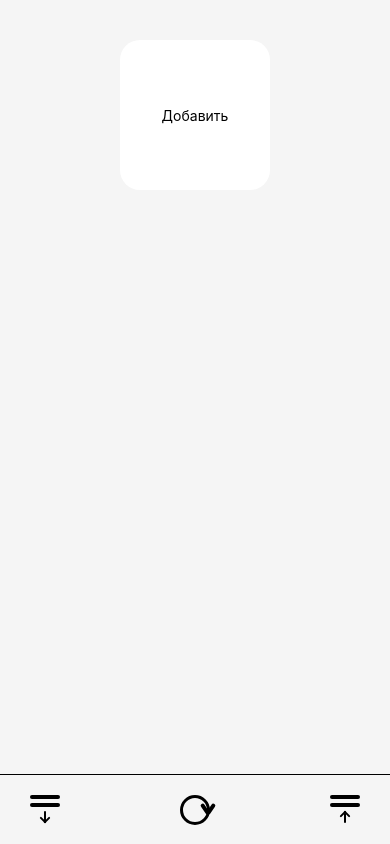
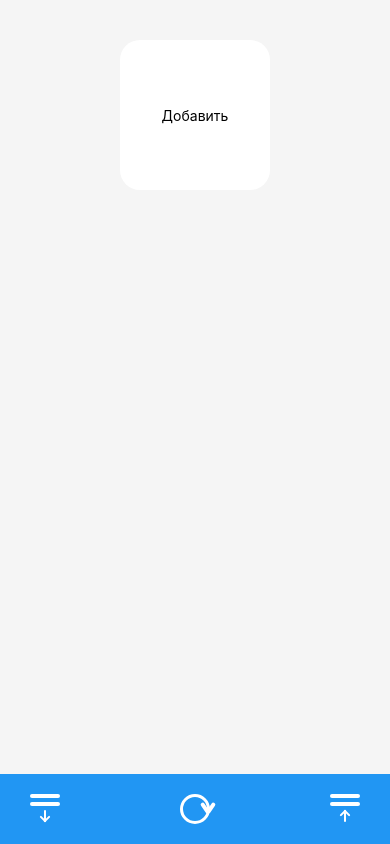
Before and after one commit to VladAvseev/MyBudgetApp, a React Native app: screen /Home in a window 390 px wide. Built offline with nearby package versions, Linux system fonts and the light colour scheme.

Commit message:
version 1.3.0 (3)

```diff
--- a/src/components/Header.tsx
+++ b/src/components/Header.tsx
@@ -26,8 +26,7 @@ const styles = StyleSheet.create({
 		height: 70,
 		padding: 10,
 		paddingHorizontal: 20,
-		borderTopWidth: 1,
-		backgroundColor: 'rgb(245, 245, 245)',
+		backgroundColor: 'rgb(33, 150, 243)'
 	},
 	header: {
 		width: '100%',
--- a/src/components/Icons/ArrowLeftIcon.tsx
+++ b/src/components/Icons/ArrowLeftIcon.tsx
@@ -23,14 +23,14 @@ const styles = StyleSheet.create({
 		width: 20,
 		height: 4,
 		borderRadius: 5,
-		backgroundColor: '#000',
+		backgroundColor: '#FFF',
 		transform: 'rotate(-30deg)',
 	},
 	line2: {
 		width: 20,
 		height: 4,
 		borderRadius: 5,
-		backgroundColor: '#000',
+		backgroundColor: '#FFF',
 		transform: 'rotate(30deg)',
 	},
 });
--- a/src/components/Icons/BurgerIcon.tsx
+++ b/src/components/Icons/BurgerIcon.tsx
@@ -25,6 +25,6 @@ const styles = StyleSheet.create({
 		width: 30,
 		height: 4,
 		borderRadius: 5,
-		backgroundColor: '#000',
+		backgroundColor: '#FFF',
 	},
 });
--- a/src/components/Icons/DownloadIcon.tsx
+++ b/src/components/Icons/DownloadIcon.tsx
@@ -25,7 +25,7 @@ const styles = StyleSheet.create({
 		width: 30,
 		height: 4,
 		borderRadius: 5,
-		backgroundColor: '#000',
+		backgroundColor: '#FFF',
 	},
 	line2: {
 		position: 'absolute',
@@ -33,7 +33,7 @@ const styles = StyleSheet.create({
 		width: 30,
 		height: 4,
 		borderRadius: 5,
-		backgroundColor: '#000',
+		backgroundColor: '#FFF',
 	},
 	line3: {
 		position: 'absolute',
@@ -42,7 +42,7 @@ const styles = StyleSheet.create({
 		width: 2,
 		height: 12,
 		borderRadius: 5,
-		backgroundColor: '#000',
+		backgroundColor: '#FFF',
 	},
 	line4: {
 		position: 'absolute',
@@ -51,7 +51,7 @@ const styles = StyleSheet.create({
 		width: 8,
 		height: 2,
 		borderRadius: 5,
-		backgroundColor: '#000',
+		backgroundColor: '#FFF',
 		transform: 'rotate(45deg)',
 	},
 	line5: {
@@ -61,7 +61,7 @@ const styles = StyleSheet.create({
 		width: 8,
 		height: 2,
 		borderRadius: 5,
-		backgroundColor: '#000',
+		backgroundColor: '#FFF',
 		transform: 'rotate(-45deg)',
 	},
 });
--- a/src/components/Icons/UpdateIcon.tsx
+++ b/src/components/Icons/UpdateIcon.tsx
@@ -22,7 +22,7 @@ const styles = StyleSheet.create({
 		height: 30,
 		borderRadius: 15,
 		borderWidth: 3,
-		borderColor: '#000',
+		borderColor: '#FFF',
 		backgroundColor: 'transparent',
 	},
 	line1: {
@@ -32,7 +32,7 @@ const styles = StyleSheet.create({
 		width: 12,
 		height: 4,
 		borderRadius: 5,
-		backgroundColor: '#000',
+		backgroundColor: '#FFF',
 		transform: 'rotate(55deg)',
 	},
 	line2: {
@@ -42,7 +42,7 @@ const styles = StyleSheet.create({
 		width: 12,
 		height: 4,
 		borderRadius: 5,
-		backgroundColor: '#000',
+		backgroundColor: '#FFF',
 		transform: 'rotate(-55deg)',
 	},
 });
--- a/src/components/Icons/UploadIcon.tsx
+++ b/src/components/Icons/UploadIcon.tsx
@@ -25,7 +25,7 @@ const styles = StyleSheet.create({
 		width: 30,
 		height: 4,
 		borderRadius: 5,
-		backgroundColor: '#000',
+		backgroundColor: '#FFF',
 	},
 	line2: {
 		position: 'absolute',
@@ -33,7 +33,7 @@ const styles = StyleSheet.create({
 		width: 30,
 		height: 4,
 		borderRadius: 5,
-		backgroundColor: '#000',
+		backgroundColor: '#FFF',
 	},
 	line3: {
 		position: 'absolute',
@@ -42,7 +42,7 @@ const styles = StyleSheet.create({
 		width: 2,
 		height: 10,
 		borderRadius: 5,
-		backgroundColor: '#000',
+		backgroundColor: '#FFF',
 	},
 	line4: {
 		position: 'absolute',
@@ -51,7 +51,7 @@ const styles = StyleSheet.create({
 		width: 8,
 		height: 2,
 		borderRadius: 5,
-		backgroundColor: '#000',
+		backgroundColor: '#FFF',
 		transform: 'rotate(-45deg)',
 	},
 	line5: {
@@ -61,7 +61,7 @@ const styles = StyleSheet.create({
 		width: 8,
 		height: 2,
 		borderRadius: 5,
-		backgroundColor: '#000',
+		backgroundColor: '#FFF',
 		transform: 'rotate(45deg)',
 	},
 });
```
